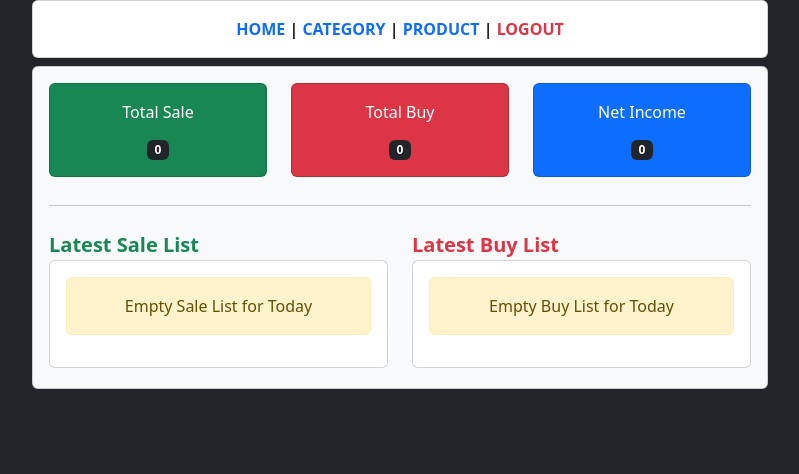
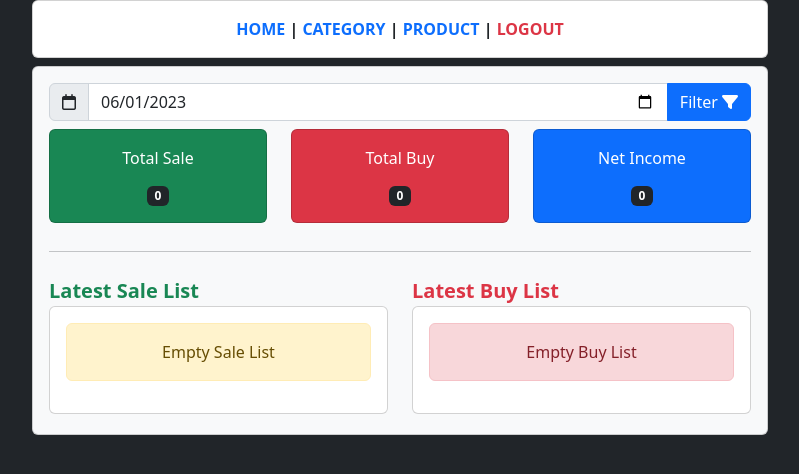
Before and after one commit to r1d3rzz/tech_pos, a PHP site: page / in a window 1280 px wide. Shown: the top 474 px of the page, without its empty margins (240-1039 px from the left). Run offline with PHP 8.4, Linux system fonts and the light colour scheme; the visitor is signed in with stand-in values (Sample User, id 1); tables that the repository leaves empty hold one stand-in row (values such as "Sample post"); some libraries are stand-ins or nearby versions.

Commit message:
filter data with date in dashbord

```diff
--- a/index.php
+++ b/index.php
@@ -1,7 +1,12 @@
 <?php
 require "./init.php";
 
-$date = date('Y-m-d');
+if ($_SERVER['REQUEST_METHOD'] == 'POST') {
+    $date = $_REQUEST['date'];
+} else {
+    $date = date('Y-m-d');
+}
+
 $total_sale = getOne("select sum(sale_price) as price from product_sale where date=?", [$date])->price;
 $total_buy = getOne("select sum(buy_price) as price from product_buy where buy_date=?", [$date])->price;
 $net_income = $total_sale - $total_buy;
@@ -41,6 +46,18 @@
 
                 $user = $_SESSION['user'];
                 if ($user) { ?>
+                    <div class="row mb-2">
+                        <div class="col-md">
+                            <form method="POST">
+                                <div class="input-group">
+                                    <span class="input-group-text" id="basic-addon1"><i class="fa-regular fa-calendar"></i></span>
+                                    <input type="date" class="form-control" value="<?= $date; ?>" name="date" aria-describedby="basic-addon1">
+                                    <button type="submit" class="btn btn-primary"> Filter <i class="fa-solid fa-filter"></i></button>
+                                </div>
+                            </form>
+                        </div>
+                    </div>
+
                     <div class="row text-white text-center">
                         <div class="col-md-4 mb-1">
                             <div class="card bg-success">
@@ -116,7 +133,7 @@
                                             </tbody>
                                         </table>
                                     <?php } else { ?>
-                                        <div class="alert alert-warning text-center">Empty Sale List for Today</div>
+                                        <div class="alert alert-warning text-center">Empty Sale List</div>
                                     <?php } ?>
                                 </div>
                             </div>
@@ -145,7 +162,7 @@
                                             </tbody>
                                         </table>
                                     <?php } else { ?>
-                                        <div class="alert alert-warning text-center">Empty Buy List for Today</div>
+                                        <div class="alert alert-danger text-center">Empty Buy List</div>
                                     <?php } ?>
                                 </div>
                             </div>
```
